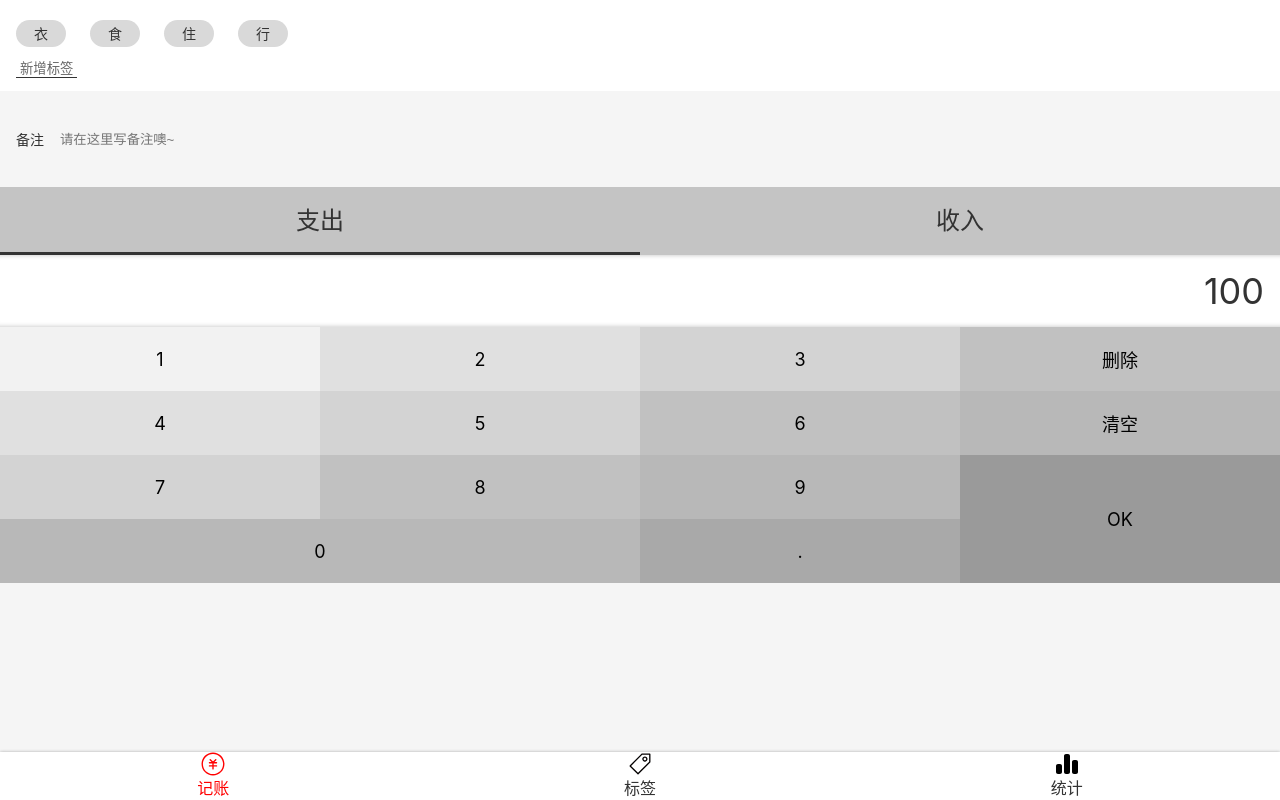
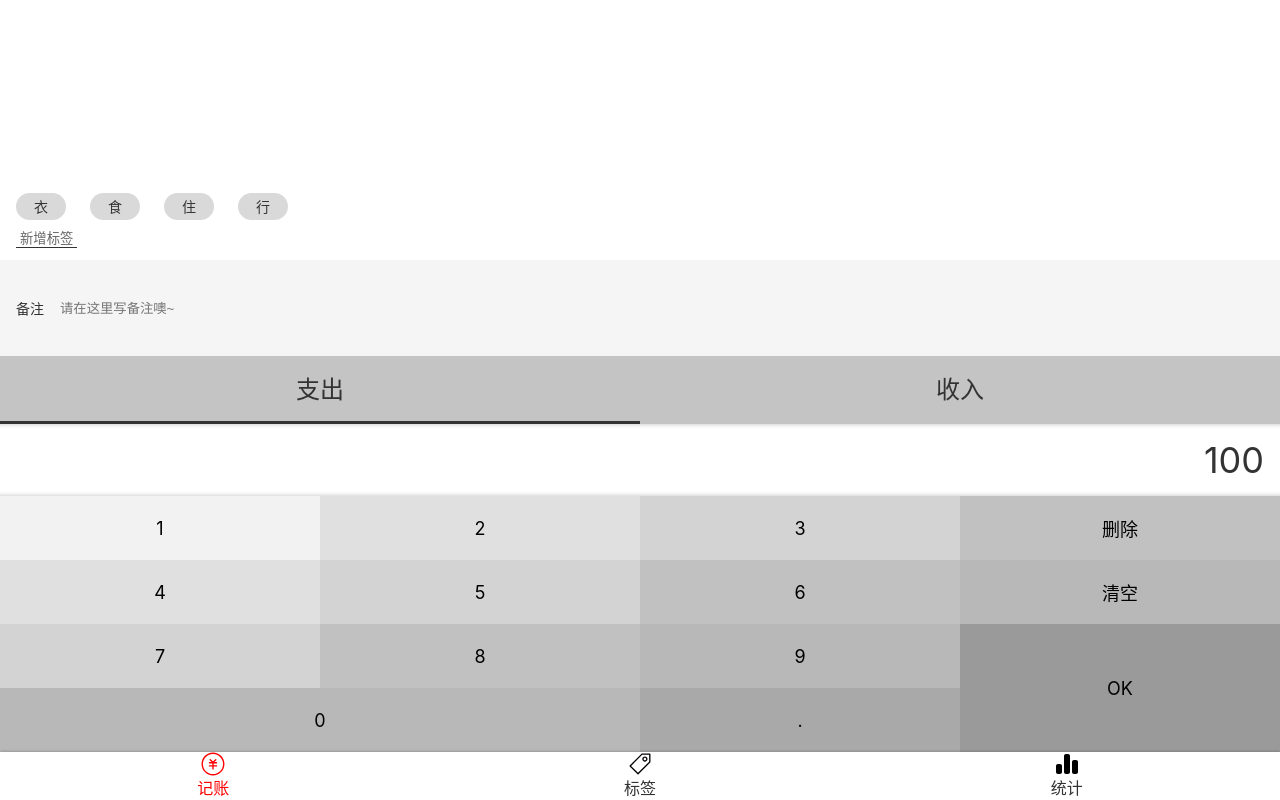
Before and after one commit to clang1996/react-test, a React app: page /#/money in a window 1280 px wide. Built offline with nearby package versions, Linux system fonts and the light colour scheme.

Commit message:
UI完成

```diff
--- a/src/components/Layout.tsx
+++ b/src/components/Layout.tsx
@@ -17,8 +17,9 @@
 // }
 
 const Layout = (props: any) => {
-  return (<Wrapper>
-    <Main>
+  return (
+    <Wrapper>
+    <Main className={props.className}>
       {props.children}
     </Main>
     <Nav/>
--- a/src/views/Money.tsx
+++ b/src/views/Money.tsx
@@ -5,6 +5,11 @@
 const TagsSection = styled.section`
      background-color: #fff;
      padding:12px 16px ;
+     flex-grow: 1;
+     display: flex;
+     flex-direction: column;
+     justify-content: flex-end;
+     align-items: flex-start;
      > ol {
      margin:0-12px;
         > li{
@@ -105,9 +110,13 @@
          }
       }
 `
+const MyLayout = styled(Layout)`
+    display: flex;
+    flex-direction: column;
+`
 function Money() {
   return (
-    <Layout>
+    <MyLayout>
       <TagsSection>
         <ol>
           <li>衣</li>
@@ -150,7 +159,7 @@
           <button className="dot">.</button>
         </div>
       </NumberPadSection>
-    </Layout>
+    </MyLayout>
   );
 }
 
```
